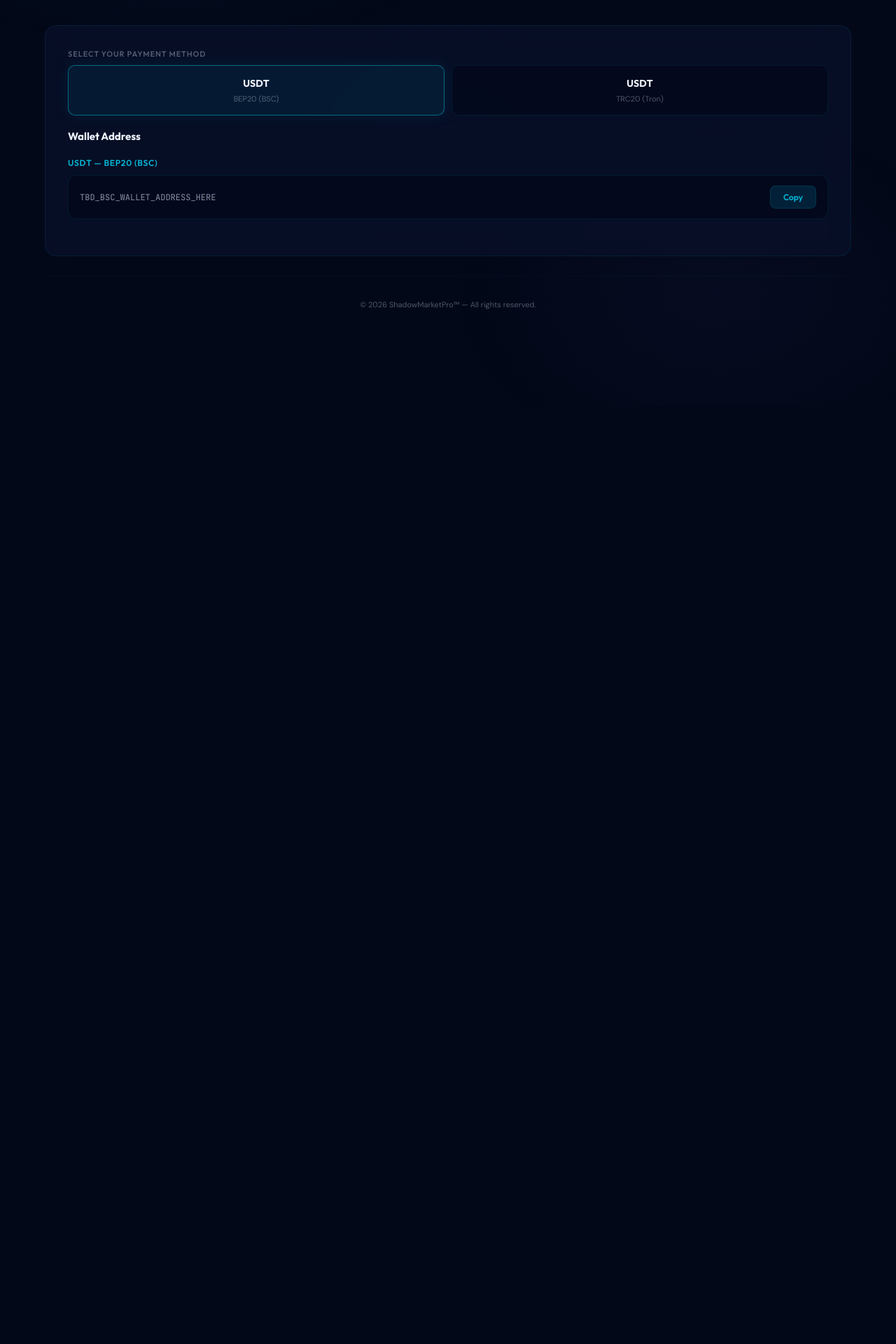
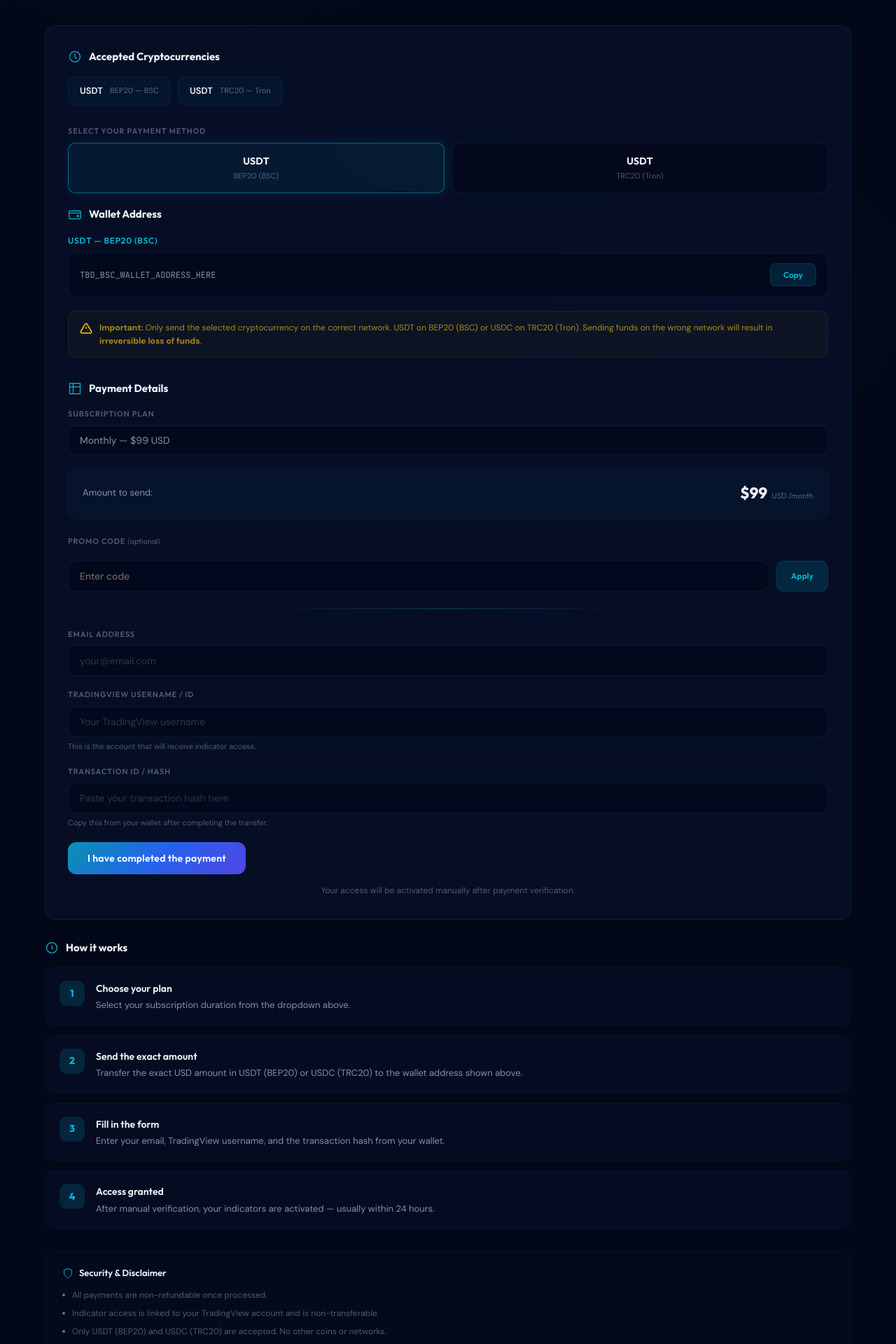
Before and after one commit to etseroraynaud-ui/Shadowmarketpro, a Next.js app: page /payment in a window 1280 px wide. Shown: the part 220-2140 px from the top of the page at 70% size. Before the commit the page ends 800 px from the top, so only its background shows below. Built offline with nearby package versions, Linux system fonts and the light colour scheme.

Commit message:
restore full payment page layout

```diff
--- a/app/payment/page.tsx
+++ b/app/payment/page.tsx
@@ -1,30 +1,12 @@
 "use client";
 
 import Link from 'next/link'
-import { Suspense, useState } from 'react'
-import { LogoSVGNav } from "../components/Logo";
+import { Suspense } from 'react'
+import { LogoSVGNav } from '@/components/Logo'
 import PaymentClientScripts from '@/scripts/PaymentClientScripts'
 
+
 function PaymentContent() {
-
-  const [crypto, setCrypto] = useState<'usdt-bep20' | 'usdt-trc20'>('usdt-bep20')
-
-  const walletBep20 = "TBD_BSC_WALLET_ADDRESS_HERE"
-  const walletTrc20 = "TPD9kF4CEDQXCfghKHPq41vEiyNrSEtLvL"
-
-  const copy = async (text: string) => {
-    try {
-      await navigator.clipboard.writeText(text)
-    } catch {
-      const ta = document.createElement("textarea")
-      ta.value = text
-      document.body.appendChild(ta)
-      ta.select()
-      document.execCommand("copy")
-      document.body.removeChild(ta)
-    }
-  }
-
   return (
     <>
       <div className="bgm"></div>
@@ -35,12 +17,12 @@ function PaymentContent() {
           <div className="nav-in">
             <Link href="/" className="nb">
               <LogoSVGNav />
-              <span className="nbt">
-                ShadowMarket<em>Pro</em>
-                <sup style={{ fontSize: '8px', color: 'var(--g2)' }}>™</sup>
-              </span>
+              <span className="nbt">ShadowMarket<em>Pro</em><sup style={{ fontSize: '8px', color: 'var(--g2)' }}>™</sup></span>
             </Link>
             <Link href="/" className="back-link">
+              <svg viewBox="0 0 16 16" fill="none" stroke="currentColor" strokeWidth="1.5" width="14" height="14">
+                <path d="M10 3L5 8l5 5" strokeLinecap="round" strokeLinejoin="round"/>
+              </svg>
               Back to site
             </Link>
           </div>
@@ -52,65 +34,233 @@ function PaymentContent() {
           <p>Secure payment for your ShadowMarketPro™ subscription</p>
         </div>
 
+        {/* MAIN PAYMENT CARD */}
         <div className="mx">
-          <div className="gl pay-card">
+          <div className="gl pay-card" id="payCard">
+
+            {/* Accepted Crypto */}
+            <div className="stitle">
+              <svg viewBox="0 0 24 24" fill="none" stroke="currentColor" strokeWidth="1.5">
+                <circle cx="12" cy="12" r="9"/>
+                <path d="M12 7v5l3 3" strokeLinecap="round" strokeLinejoin="round"/>
+              </svg>
+              Accepted Cryptocurrencies
+            </div>
+            <div className="crypto-list">
+              <div className="cbadge"><span className="coin">USDT</span><span className="net">BEP20 — BSC</span></div>
+              <div className="cbadge"><span className="coin">USDT</span><span className="net">TRC20 — Tron</span></div>
+            </div>
 
             {/* Crypto selection */}
             <div className="crypto-select">
               <label>Select your payment method</label>
-
               <div className="crypto-opts">
-                <div
-                  className={`crypto-opt ${crypto === 'usdt-bep20' ? 'active' : ''}`}
-                  onClick={() => setCrypto('usdt-bep20')}
-                >
+                <div className="crypto-opt active" onClick={() => {
+                  if (typeof window !== 'undefined' && (window as typeof window & { selectCrypto?: (c: string) => void }).selectCrypto) {
+                    (window as typeof window & { selectCrypto: (c: string) => void }).selectCrypto('usdt-bep20')
+                  }
+                }} id="opt-usdt-bep20">
                   <div className="co-coin">USDT</div>
                   <div className="co-net">BEP20 (BSC)</div>
                 </div>
-
-                <div
-                  className={`crypto-opt ${crypto === 'usdt-trc20' ? 'active' : ''}`}
-                  onClick={() => setCrypto('usdt-trc20')}
-                >
+                 <div className="crypto-opt" onClick={() => {
+                  if (typeof window !== 'undefined' && (window as typeof window & { selectCrypto?: (c: string) => void }).selectCrypto) {
+                  (window as typeof window & { selectCrypto: (c: string) => void }).selectCrypto('usdt-trc20')
+                  }
+                  }} id="opt-usdt-trc20">
                   <div className="co-coin">USDT</div>
                   <div className="co-net">TRC20 (Tron)</div>
                 </div>
               </div>
             </div>
 
-            {/* Wallet */}
+            {/* Wallets */}
             <div className="stitle">
+              <svg viewBox="0 0 24 24" fill="none" stroke="currentColor" strokeWidth="1.5">
+                <rect x="2" y="6" width="20" height="14" rx="3"/>
+                <path d="M2 10h20"/>
+                <circle cx="17" cy="15" r="1.5"/>
+              </svg>
               Wallet Address
             </div>
 
-            {crypto === 'usdt-bep20' ? (
-              <div className="wallet-section">
+            <div className="wallet-section" id="wallet-usdt-bep20">
               <div className="wallet-label">USDT — BEP20 (BSC)</div>
               <div className="wallet-box">
-                  <span className="wallet-addr">{walletBep20}</span>
-                  <button className="copy-btn" onClick={() => copy(walletBep20)}>
-                    Copy
-                  </button>
+                <span className="wallet-addr" id="walletAddrBep20">TBD_BSC_WALLET_ADDRESS_HERE</span>
+                <button className="copy-btn" onClick={(e) => {
+                  if (typeof window !== 'undefined' && (window as typeof window & { copyAddr?: (id: string, btn: HTMLButtonElement) => void }).copyAddr) {
+                    (window as typeof window & { copyAddr: (id: string, btn: HTMLButtonElement) => void }).copyAddr('walletAddrBep20', e.currentTarget)
+                  }
+                }}>Copy</button>
               </div>
             </div>
-            ) : (
-              <div className="wallet-section">
-                <div className="wallet-label">USDT — TRC20 (Tron)</div>
+
+            <div className="wallet-section" id="wallet-usdt-trc20" style={{ display: 'none' }}>
+              <div className="wallet-label">USDC — TRC20 (Tron)</div>
               <div className="wallet-box">
-                  <span className="wallet-addr">{walletTrc20}</span>
-                  <button className="copy-btn" onClick={() => copy(walletTrc20)}>
-                    Copy
-                  </button>
+                <span className="wallet-addr" id="walletAddrTrc20">TPD9kF4CEDQXCfghKHPq41vEiyNrSEtLvL</span>
+                <button className="copy-btn" onClick={(e) => {
+                  if (typeof window !== 'undefined' && (window as typeof window & { copyAddr?: (id: string, btn: HTMLButtonElement) => void }).copyAddr) {
+                    (window as typeof window & { copyAddr: (id: string, btn: HTMLButtonElement) => void }).copyAddr('walletAddrTrc20', e.currentTarget)
+                  }
+                }}>Copy</button>
               </div>
             </div>
-            )}
+
+            <div className="warn">
+              <svg viewBox="0 0 24 24" fill="none" stroke="currentColor" strokeWidth="2">
+                <path d="M10.29 3.86L1.82 18a2 2 0 001.71 3h16.94a2 2 0 001.71-3L13.71 3.86a2 2 0 00-3.42 0z"/>
+                <line x1="12" y1="9" x2="12" y2="13"/>
+                <line x1="12" y1="17" x2="12.01" y2="17"/>
+              </svg>
+              <p><strong>Important:</strong> Only send the selected cryptocurrency on the correct network. USDT on BEP20 (BSC) or USDC on TRC20 (Tron). Sending funds on the wrong network will result in <strong>irreversible loss of funds</strong>.</p>
+            </div>
+
+            {/* Plan selector */}
+            <div className="stitle">
+              <svg viewBox="0 0 24 24" fill="none" stroke="currentColor" strokeWidth="1.5">
+                <path d="M3 3h18v18H3z" rx="3"/>
+                <path d="M3 9h18M9 3v18"/>
+              </svg>
+              Payment Details
+            </div>
+
+            <div className="fg">
+              <label>Subscription Plan</label>
+              <select id="planSelect" onChange={() => {
+                if (typeof window !== 'undefined' && (window as typeof window & { updatePlan?: () => void }).updatePlan) {
+                  (window as typeof window & { updatePlan: () => void }).updatePlan()
+                }
+              }}>
+                <option value="monthly">Monthly — $99 USD</option>
+                <option value="quarterly">Quarterly — $259 USD</option>
+                <option value="yearly">Annual — $899 USD</option>
+                <option value="lifetime">Lifetime — $1,599 USD (Limited: 50 spots)</option>
+              </select>
+            </div>
+
+            <div className="plan-display" id="planDisplay">
+              <span className="pd-left">Amount to send:</span>
+              <span className="pd-right" id="planPrice">$99<small> USD /month</small></span>
+            </div>
+
+            {/* Promo Code */}
+            <div className="fg">
+              <label>Promo Code <span style={{ fontWeight: 400, textTransform: 'none', letterSpacing: 0 }}>(optional)</span></label>
+            </div>
+            <div className="promo-row">
+              <input type="text" id="promoInput" placeholder="Enter code" style={{ padding: '12px 16px', borderRadius: '10px', background: 'rgba(3,8,24,.6)', border: '1px solid rgba(6,182,212,.1)', color: 'var(--w)', fontFamily: "'DM Sans',sans-serif", fontSize: '14px', outline: 'none' }} />
+              <button className="promo-btn" onClick={() => {
+                if (typeof window !== 'undefined' && (window as typeof window & { applyPromo?: () => void }).applyPromo) {
+                  (window as typeof window & { applyPromo: () => void }).applyPromo()
+                }
+              }}>Apply</button>
+            </div>
+            <div id="promoMsg" style={{ fontSize: '12px', marginBottom: '20px', display: 'none' }}></div>
+
+            <div className="gline" style={{ marginBottom: '28px' }}></div>
+
+            {/* Form */}
+            <div className="fg">
+              <label>Email Address</label>
+              <input type="email" id="email" placeholder="your@email.com" required />
+            </div>
+            <div className="fg">
+              <label>TradingView Username / ID</label>
+              <input type="text" id="tvUser" placeholder="Your TradingView username" required />
+              <div className="helper">This is the account that will receive indicator access.</div>
+            </div>
+            <div className="fg">
+              <label>Transaction ID / Hash</label>
+              <input type="text" id="txHash" placeholder="Paste your transaction hash here" required />
+              <div className="helper">Copy this from your wallet after completing the transfer.</div>
+            </div>
+
+            <button className="bp" id="submitBtn" onClick={() => {
+              if (typeof window !== 'undefined' && (window as typeof window & { submitForm?: () => void }).submitForm) {
+                (window as typeof window & { submitForm: () => void }).submitForm()
+              }
+            }}>I have completed the payment</button>
+            <p className="form-note">Your access will be activated manually after payment verification.</p>
+          </div>
+
+          {/* SUCCESS */}
+          <div className="gl success-card" id="successCard">
+            <div className="success-icon">
+              <svg viewBox="0 0 24 24" fill="none" stroke="currentColor" strokeWidth="2">
+                <path d="M20 6L9 17l-5-5" strokeLinecap="round" strokeLinejoin="round"/>
+              </svg>
+            </div>
+            <h2>Payment submitted</h2>
+            <p>Thank you! Your payment details have been received. We will verify the transaction and activate your access shortly.</p>
+            <div className="summary-box" id="summaryBox"></div>
+            <Link href="/" className="bp" style={{ display: 'inline-flex', width: 'auto', padding: '14px 32px', textDecoration: 'none' }}>Return to homepage</Link>
+          </div>
+
+          {/* HOW IT WORKS */}
+          <div style={{ marginTop: '20px' }}></div>
+          <div className="stitle" style={{ marginBottom: '16px', padding: 0 }}>
+            <svg viewBox="0 0 24 24" fill="none" stroke="currentColor" strokeWidth="1.5" style={{ width: '20px', height: '20px', color: 'var(--c1)' }}>
+              <circle cx="12" cy="12" r="9"/>
+              <path d="M12 8v4l2 2" strokeLinecap="round" strokeLinejoin="round"/>
+            </svg>
+            <span style={{ fontFamily: "'Outfit',sans-serif", fontWeight: 700, fontSize: '15px', color: 'var(--w)' }}>How it works</span>
+          </div>
+          <div className="how-grid">
+            <div className="how-step">
+              <div className="how-num">1</div>
+              <div className="how-text">
+                <h4>Choose your plan</h4>
+                <p>Select your subscription duration from the dropdown above.</p>
+              </div>
+            </div>
+            <div className="how-step">
+              <div className="how-num">2</div>
+              <div className="how-text">
+                <h4>Send the exact amount</h4>
+                <p>Transfer the exact USD amount in USDT (BEP20) or USDC (TRC20) to the wallet address shown above.</p>
+              </div>
+            </div>
+            <div className="how-step">
+              <div className="how-num">3</div>
+              <div className="how-text">
+                <h4>Fill in the form</h4>
+                <p>Enter your email, TradingView username, and the transaction hash from your wallet.</p>
+              </div>
+            </div>
+            <div className="how-step">
+              <div className="how-num">4</div>
+              <div className="how-text">
+                <h4>Access granted</h4>
+                <p>After manual verification, your indicators are activated — usually within 24 hours.</p>
+              </div>
+            </div>
+          </div>
+
+          {/* DISCLAIMER */}
+          <div className="disc-box">
+            <h4>
+              <svg viewBox="0 0 24 24" fill="none" stroke="currentColor" strokeWidth="1.5">
+                <path d="M12 22s8-4 8-10V5l-8-3-8 3v7c0 6 8 10 8 10z"/>
+              </svg>
+              Security &amp; Disclaimer
+            </h4>
+            <ul className="disc-list">
+              <li>All payments are non-refundable once processed.</li>
+              <li>Indicator access is linked to your TradingView account and is non-transferable.</li>
+              <li>Only USDT (BEP20) and USDC (TRC20) are accepted. No other coins or networks.</li>
+              <li>Sending funds on an incorrect network will result in permanent loss — we cannot recover these funds.</li>
+              <li>ShadowMarketPro™ indicators are analytical tools, not financial advice.</li>
+            </ul>
+          </div>
 
         </div>
 
+        {/* FOOTER */}
         <footer className="pay-ft">
           <p>© 2026 ShadowMarketPro™ — All rights reserved.</p>
         </footer>
-        </div>
 
       </div>
 
```
Lines whose indentation alone changed are shown as unchanged.
